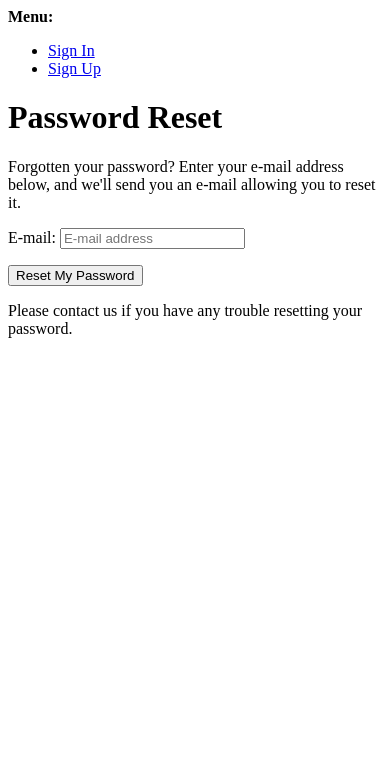
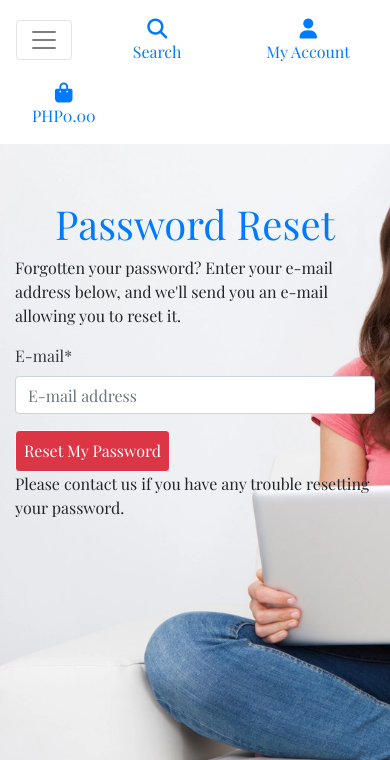
Before and after one commit to Markpm-code/Palalat_Fashion_Style_Affordables, a Django app: page /accounts/password/reset/ in a window 390 px wide. Shown: the top 760 px of the page. Before the commit the page ends 338 px from the top, so only its background shows below. Run offline with Django 3.2, Linux system fonts and the light colour scheme; some libraries are stand-ins or nearby versions.

Commit message:
Added reset password page and edit sign-up and login html forms

```diff
--- a/templates/allauth/account/login.html
+++ b/templates/allauth/account/login.html
@@ -9,7 +9,7 @@
 
 {% load crispy_forms_tags  %}
 <div class= "container-fluid">
-    <div class="col-sm-12 col-md-4" style="margin-top: 200px;">
+    <div class="col-md-3" style="margin-top: 200px;">
         <h1 class="text-primary text-center">{% trans "Sign In" %}</h1>
 
         {% get_providers as socialaccount_providers %}
--- a/templates/allauth/account/password_reset.html
+++ b/templates/allauth/account/password_reset.html
@@ -1,4 +1,4 @@
-{% extends "account/base.html" %}
+{% extends "base.html" %}
 
 {% load i18n %}
 {% load account %}
@@ -7,18 +7,22 @@
 
 {% block content %}
 
-    <h1>{% trans "Password Reset" %}</h1>
+{% load crispy_forms_tags  %}
+    <div class="col-sm-6 col-md-3" style="margin-top: 200px;">
+        <h1 class="text-primary text-center">{% trans "Password Reset" %}</h1>
         {% if user.is_authenticated %}
         {% include "account/snippets/already_logged_in.html" %}
         {% endif %}
 
         <p>{% trans "Forgotten your password? Enter your e-mail address below, and we'll send you an e-mail allowing you to reset it." %}</p>
 
-    <form method="POST" action="{% url 'account_reset_password' %}" class="password_reset">
+        <form method="POST" class="w-100 mx-auto text-dark" action="{% url 'account_reset_password' %}" class="password_reset">
             {% csrf_token %}
-        {{ form.as_p }}
-        <input type="submit" value="{% trans 'Reset My Password' %}" />
+            {{ form | crispy }}
+            <input type="submit" class=" border border-light rounded p-2 bg-danger text-white" value="{% trans 'Reset My Password' %}" />
         </form>
 
         <p>{% blocktrans %}Please contact us if you have any trouble resetting your password.{% endblocktrans %}</p>
+    </div>
+
 {% endblock %}
```
Also changed, not shown: templates/allauth/account/signup.html (+5 -3 lines). Lines whose indentation alone changed are shown as unchanged.
